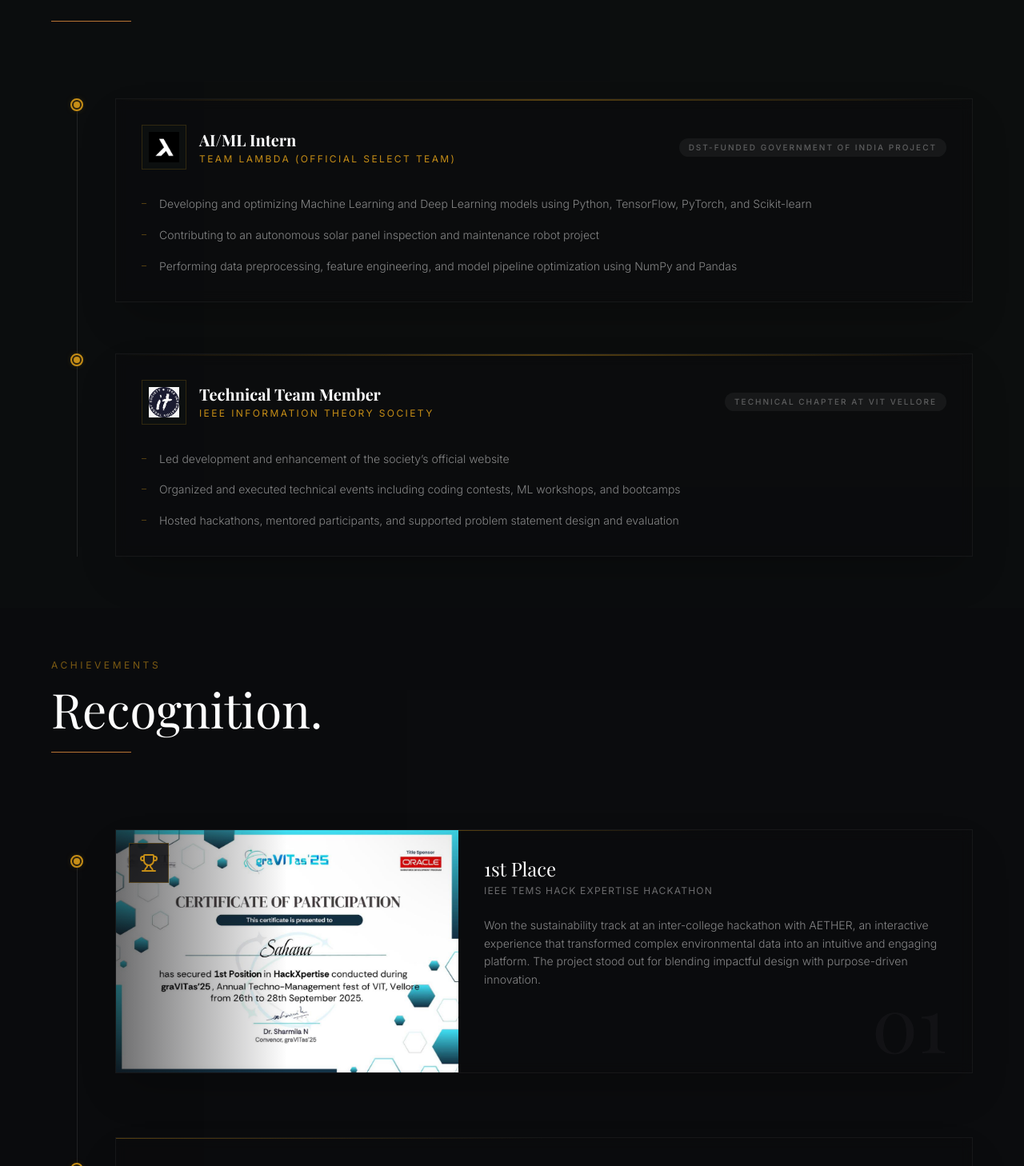
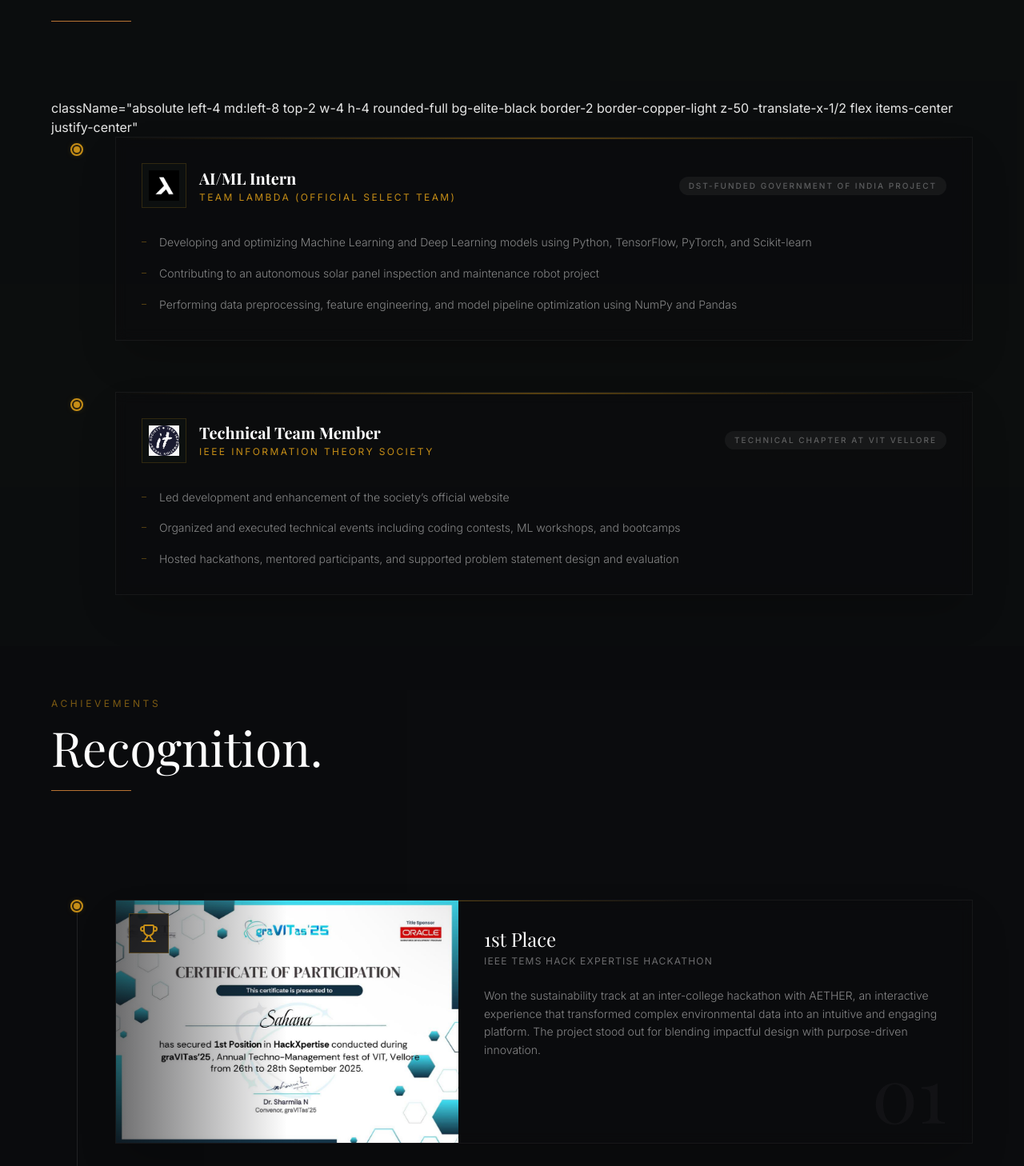
Before and after one commit to Sahana-Arumugam/portfolio, a React (Vite) app: page / in a window 1280 px wide. Shown: the part 4472-5930 px from the top of the page at 80% size. Built offline with nearby package versions, Linux system fonts and the light colour scheme; a web font is replaced by a local one.

Commit message:
Changes in timeline22

```diff
--- a/src/App.tsx
+++ b/src/App.tsx
@@ -637,8 +637,7 @@ const ExperienceSection = () => {
 
         <div className="relative">
           {/* Vertical Timeline Line */}
-          <div className="absolute left-4 md:left-8 top-2 bottom-0 w-[1px] bg-white/10 block" />
-
+className="absolute left-4 md:left-8 top-2 w-4 h-4 rounded-full bg-elite-black border-2 border-copper-light z-50 -translate-x-1/2 flex items-center justify-center"
           {/* Animated Timeline Progress */}
           <motion.div
             className="absolute left-4 md:left-8 top-2 w-[1px] bg-gradient-to-b from-copper-light via-copper-dark to-transparent origin-top block"
@@ -679,7 +678,8 @@ const ExperienceSection = () => {
                   initial={{ scale: 0, opacity: 0 }}
                   whileInView={{ scale: 1, opacity: 1 }}
                   viewport={{ once: true, margin: "-100px" }}
-                  className="absolute left-4 md:left-8 top-0 w-4 h-4 rounded-full bg-elite-black border-2 border-copper-light z-10 -translate-x-1/2 flex items-center justify-center"                >
+                  className="absolute left-4 md:left-8 top-2 w-4 h-4 rounded-full bg-elite-black border-2 border-copper-light z-50 -translate-x-1/2 flex items-center justify-center"
+                >
                   <div
                     className="w-2 h-2 rounded-full"
                     style={{
@@ -769,8 +769,7 @@ className="absolute left-4 md:left-8 top-10 w-[1px] bg-gradient-to-b from-copper
             }}
           />
 
-          <div className="space-y-20 relative">
-            {[
+<div className="space-y-20 relative pt-10">            {[
               {
                 title: "1st Place",
                 event: "IEEE TEMS Hack Expertise Hackathon",
@@ -792,7 +791,7 @@ className="absolute left-4 md:left-8 top-10 w-[1px] bg-gradient-to-b from-copper
                   initial={{ scale: 0, opacity: 0 }}
                   whileInView={{ scale: 1, opacity: 1 }}
                   viewport={{ once: true, margin: "-100px" }}
-                  className="absolute left-4 md:left-8 top-8 w-4 h-4 rounded-full bg-elite-black border-2 border-copper-light z-10 -translate-x-1/2 flex items-center justify-center"
+                  className="absolute left-4 md:left-8 top-0 w-4 h-4 rounded-full bg-elite-black border-2 border-copper-light z-50 -translate-x-1/2 flex items-center justify-center"
                 >
                   <div
                     className="w-2 h-2 rounded-full"
@@ -1220,7 +1219,7 @@ export default function App() {
             <AchievementsSection />
 
             {/* Contact Section */}
-            <section id="contact" className="relative py-16 px-6 relative overflow-hidden">
+            <section id="contact" className="relative py-16 px-6 overflow-hidden">
               <div className="max-w-4xl mx-auto text-center">
                 <SectionHeading title="Let's Build the Future." subtitle="Contact" />
                 <motion.p
```
Lines whose indentation alone changed are shown as unchanged.
